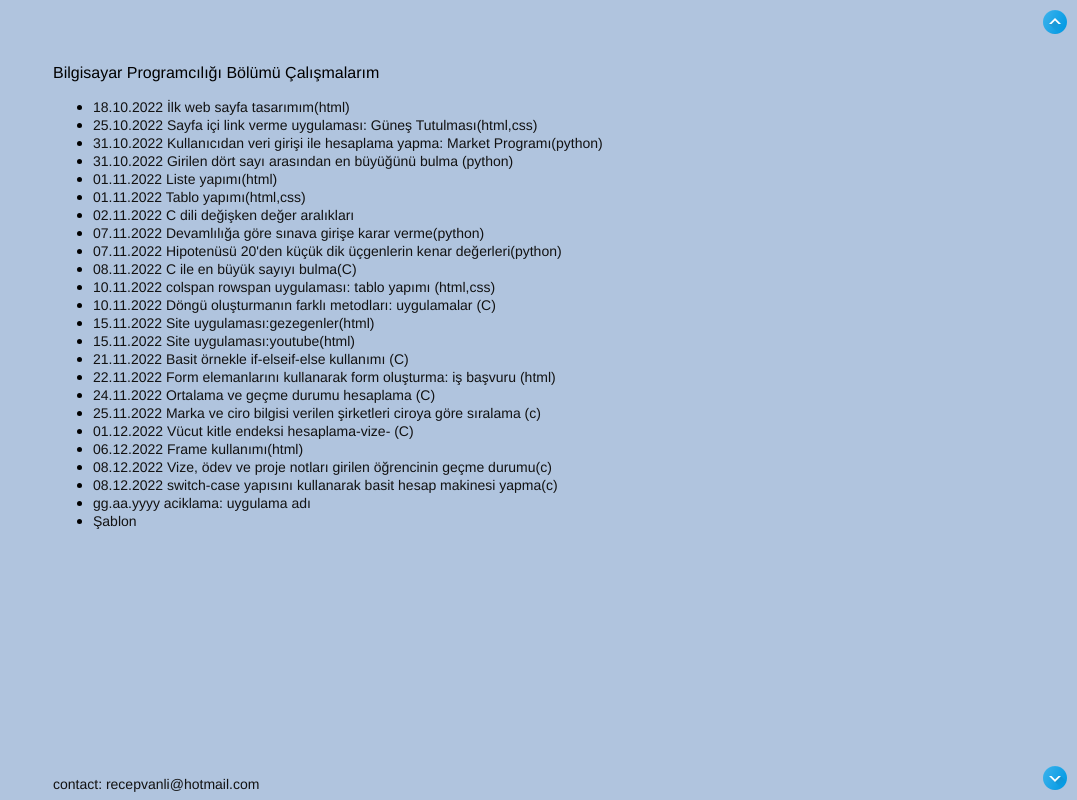
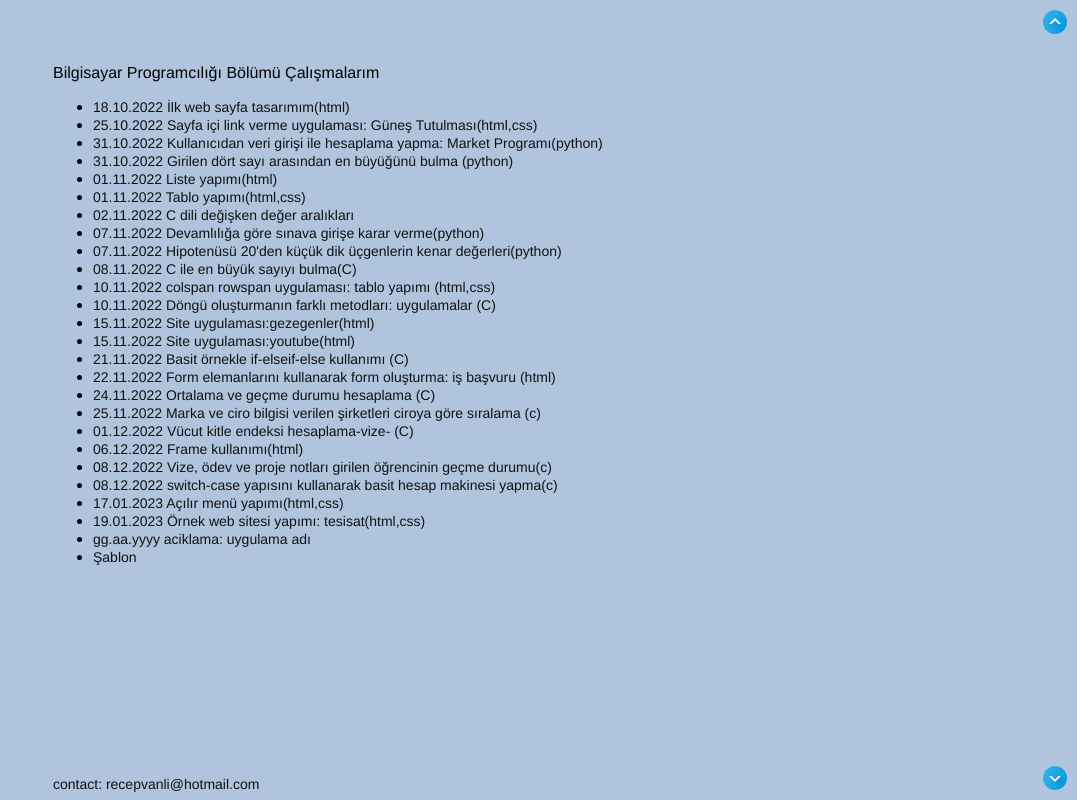
Before and after one commit to recepvanli/recepvanli.github.io, a plain HTML site: page index.html in a window 1280 px wide. Shown: the whole page, without its empty margins (203-1280 px from the left). Drawn offline with Linux system fonts and the light colour scheme.

Commit message:
Update index.html

```diff
--- a/index.html
+++ b/index.html
@@ -37,6 +37,8 @@
             <li><a href="frame/frame4/body0.html">06.12.2022 Frame kullanımı(html)</a></li>
             <li><a href="voport.html">08.12.2022 Vize, ödev ve proje notları girilen öğrencinin geçme durumu(c)</a></li>
             <li><a href="schesmak.html">08.12.2022 switch-case yapısını kullanarak basit hesap makinesi yapma(c)</a></li>
+            <li><a href="acilirMenu.html">17.01.2023 Açılır menü yapımı(html,css)</a></li>
+            <li><a href="tesisat.html">19.01.2023 Örnek web sitesi yapımı: tesisat(html,css)</a></li>
             <li><a href="#">gg.aa.yyyy aciklama: uygulama adı</a></li>
             <li><a href="sablon.html">Şablon</a></li>
 
```
